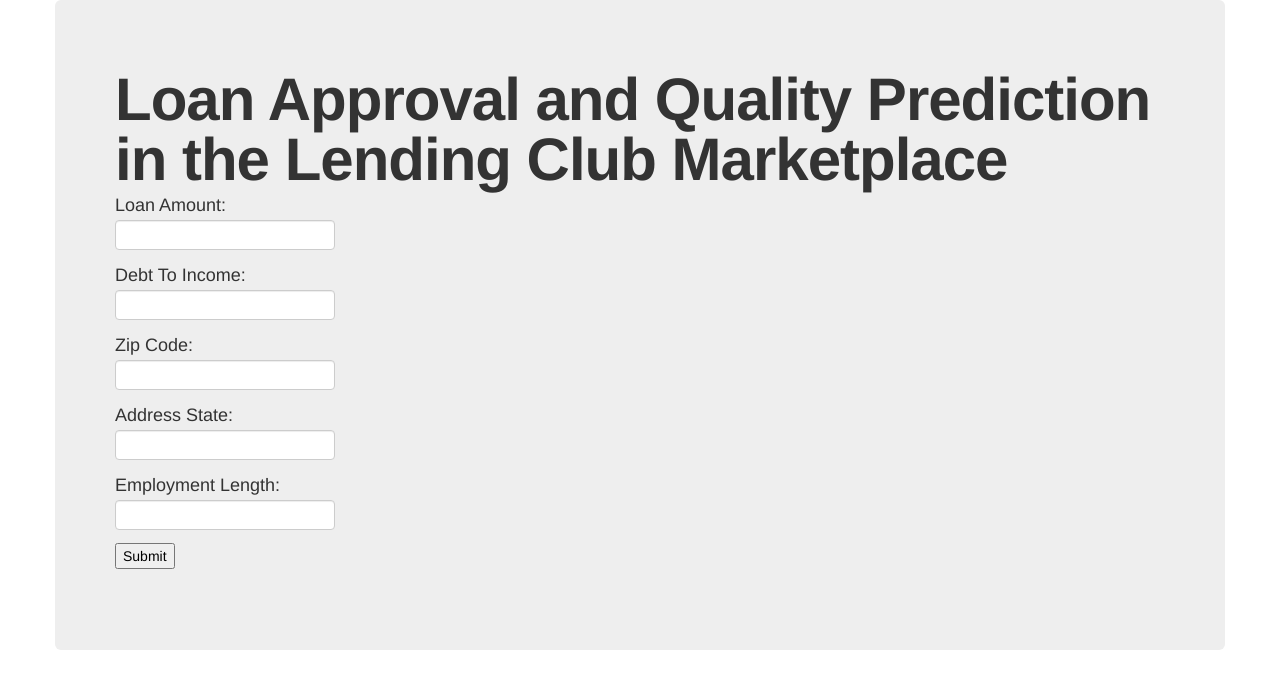
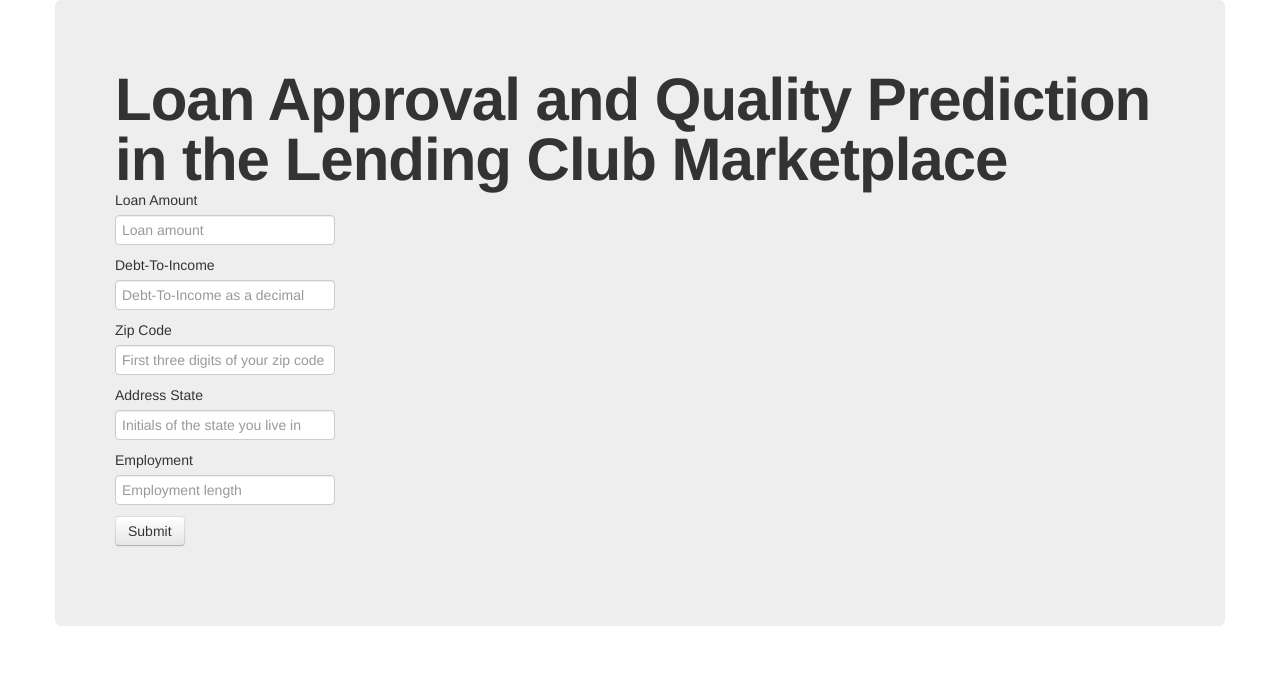
Before and after one commit to mattgmarcus/Pythia, a Flask app: page / in a window 1280 px wide. Shown: the top 689 px of the page. Run offline with Flask 2, Linux system fonts and the light colour scheme; parts of the project's set-up code (start-up, migrations or seed data) failed here and were passed over.

Commit message:
added ajax back in, get request working, displaying loan decision properly after submitting form now

```diff
--- a/app.py
+++ b/app.py
@@ -1,4 +1,4 @@
-from flask import Flask, render_template, request, redirect
+from flask import Flask, render_template, request, redirect, jsonify
 from flask.ext.sqlalchemy import SQLAlchemy
 import os
 import pickle
@@ -16,30 +16,33 @@
 def hello():
     return render_template('index.html')
 
-@app.route('/predict', methods=['POST'])
+@app.route('/predict', methods=['GET'])
 def predict():
-  if request.method == 'POST':
+  if request.method == 'GET':
     sample = {}
-    # sample['loan_amount'] = float(request.form['loan_amount'])
-    # sample['debt_to_income'] = float(request.form['debt_to_income'])
-    # sample['zip_code'] = request.form['zip_code']
-    # sample['address_state'] = request.form['address_state']
-    # sample['employment_length'] = float(request.form['employment_length'])
+    sample[0] = float(request.args.get('loan_amount'))
+    sample[1] = float(request.args.get('debt_to_income'))
+    sample['3=' + request.args.get('address_state')] = 1.0
+    sample['2=' + request.args.get('zip_code') + "xx"] = 1.0
+    sample[4] = float(request.args.get('employment_length'))
+    sample = [sample]
 
-    sample[0] = float(request.form['loan_amount'])
-    sample[1] = float(request.form['debt_to_income'])
-    sample['3=' + request.form['address_state']] = 1.0
-    sample['2=' + request.form['zip_code']] = 1.0
-    sample[4] = float(request.form['employment_length'])
-    sample = [sample]
     print sample
+
     sample = vect.transform(sample)
 
     print sample
 
-    print loan_accept_rfc_model.predict(sample)
+    pred = loan_accept_rfc_model.predict(sample)
 
-    return redirect('/')
+    if pred[0] == None:
+        res = 'N/A'
+    elif pred[0] == 1:
+        res = 'Accepted'
+    else:
+        res = 'Rejected'
+
+    return jsonify(result=res)
 
 
 
--- /dev/null
+++ b/static/js/pythia.js
@@ -0,0 +1,16 @@
+$(function() {
+  $('#submit_button').bind('click', function() {
+    $.getJSON('/predict', {
+      loan_amount: $('input[name="loan_amount"').val(),
+      debt_to_income: $('input[name="debt_to_income"').val(),
+      zip_code: $('input[name="zip_code"').val(),
+      address_state: $('input[name="address_state"').val(),
+      employment_length: $('input[name="employment_length"').val()
+    }, function(data) {
+      $('#approval_result_container').show();
+      $('#approval_result').text(data.result);
+    });
+
+    return false;
+  });
+});
--- a/templates/base.html
+++ b/templates/base.html
@@ -21,7 +21,8 @@
     </div>
   </div>
 
+  <script src="http://code.jquery.com/jquery-latest.js"></script>
   <script src="/static/js/bootstrap.min.js"></script>
-  <script src="http://code.jquery.com/jquery-latest.js"></script>
+  <script src="/static/js/pythia.js"></script>
 </body>
 </html>
--- a/templates/index.html
+++ b/templates/index.html
@@ -5,24 +5,36 @@
   <h1>
     Loan Approval and Quality Prediction in the Lending Club Marketplace
   </h1>
+  <div id="form_container">
+      <form id="accept_loan_form">
+        <div class="form-group">
+            <label for="loan_amount">Loan Amount</label>
+            <input type="number" class="form-control" name="loan_amount" placeholder="Loan amount">
+        </div>
+        <div class="form-group">
+            <label for="debt_to_income">Debt-To-Income</label>
+            <input type="number" class="form-control" name="debt_to_income" placeholder="Debt-To-Income as a decimal">
+        </div>
+        <div class="form-group">
+            <label for="zip_code">Zip Code</label>
+            <input type="text" class="form-control" name="zip_code" placeholder="First three digits of your zip code">
+        </div>
+        <div class="form-group">
+            <label for="address_state">Address State</label>
+            <input type="text" class="form-control" name="address_state" placeholder="Initials of the state you live in">
+        </div>
+        <div class="form-group">
+            <label for="employment_length">Employment</label>
+            <input type="text" class="form-control" name="employment_length" placeholder="Employment length">
+        </div>
 
-  <form action="/predict" method='POST'>
-    Loan Amount: <br>
-    <input type="text" name="loan_amount">
-    <br>
-    Debt To Income: <br>
-    <input type="text" name="debt_to_income">
-    <br>
-    Zip Code: <br>
-    <input type="text" name="zip_code">
-    <br>
-    Address State: <br>
-    <input type="text" name="address_state">
-    <br>
-    Employment Length: <br>
-    <input type="text" name="employment_length">
-    <br>
-    <input type="submit" value="Submit">
-  </form>
+        <button type="submit" id="submit_button" class="btn btn-default">Submit</button>
+      </form>
+
+      <div id="approval_result_container" style="display:none;">
+          <p>Your loan would be: <strong><span id="approval_result"></span></strong></p>
+      </div>
+  </div>
+
 </div>
 {% endblock %}
```
